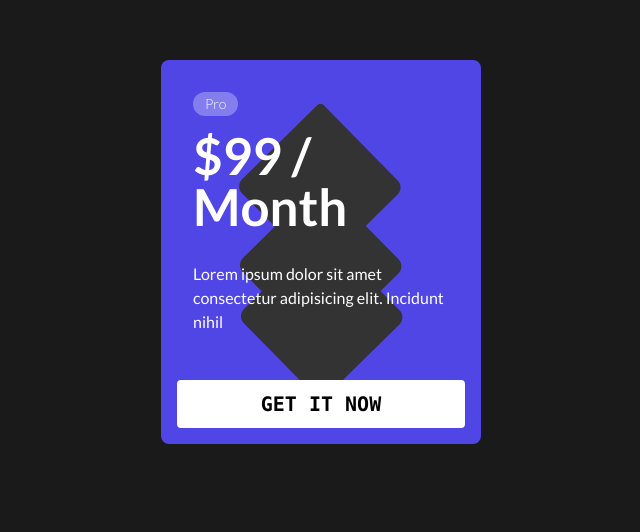
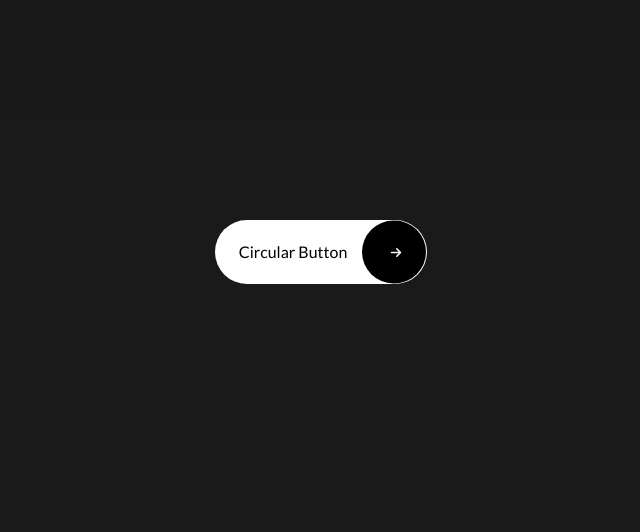
Before and after one commit to AbdulHannan242001/components, a React (Vite) app: page / in a window 1280 px wide. Shown: the part 6548-7080 px from the top of the page, without its empty margins (319-959 px from the left). Built offline with nearby package versions, Linux system fonts and the light colour scheme.

Commit message:
Added Circular Button

```diff
--- a/src/App.jsx
+++ b/src/App.jsx
@@ -36,6 +36,7 @@
 import BentoGrid from "./components/Bento/BentoGrid";
 import ShutterCard from "./components/ShutterCard/ShutterCard";
 import TextButton from "./components/Button/TextButton";
+import CircularButton from "./components/Button/CircularButton";
 
 function App() {
   const cardImg = [
@@ -62,6 +63,7 @@
         <ShinyButton />
         <OverlapButton />
         <TextButton />
+        <CircularButton text={"Circular Button"} />
         <SquishyCard />
         <TiltCard />
         <CustomBorder />
--- /dev/null
+++ b/src/components/Button/CircularButton.jsx
@@ -0,0 +1,48 @@
+import { FaArrowRight } from "react-icons/fa6";
+import { motion } from "framer-motion";
+
+const CircularButton = ({ text }) => {
+  return (
+    <section className="flex justify-center items-center min-h-screen">
+      <motion.button
+        initial="initial"
+        whileHover="hover"
+        whileTap="tap"
+        variants={{
+          initial: { borderWidth: "0px" },
+          hover: { borderWidth: "4px" },
+          tap: { scale: 0.98 },
+        }}
+        transition={{ duration: 0.2, ease: "easeInOut" }}
+        className="z-10 bg-white rounded-full border-gray-300 relative"
+      >
+        <motion.p
+          variants={{
+            initial: { color: "black" },
+            hover: { color: "white" },
+          }}
+          transition={{ duration: 0.1, delay: 0.1 }}
+          className="w-full h-16 flex items-center pl-6 pr-20 z-50 relative"
+        >
+          {text}
+        </motion.p>
+
+        <motion.div
+          variants={{
+            initial: { width: "64px", height: "98.5%" },
+            hover: { width: "99%", height: "98.5%" },
+          }}
+          transition={{ duration: 0.3, ease: "easeIn", delay: 0.1 }}
+          className="absolute right-[1px] top-1/2 -translate-y-1/2 bg-black text-white rounded-full flex items-center z-20"
+        >
+          <FaArrowRight
+            size={12}
+            className="absolute top-1/2 right-[24px] -translate-y-1/2"
+          />
+        </motion.div>
+      </motion.button>
+    </section>
+  );
+};
+
+export default CircularButton;
--- a/src/components/ShutterCard/ShutterCard.jsx
+++ b/src/components/ShutterCard/ShutterCard.jsx
@@ -21,7 +21,7 @@
           controls.start({ height: "50%" });
         }}
       >
-        <div className="absolute inset-0 bg-gradient-to-t from-pink-500 to-pink-400 p-4 z-0 flex flex-col justify-between">
+        <div className="absolute inset-0 bg-gradient-to-t from-sky-500 to-blue-400 p-4 z-0 flex flex-col justify-between">
           <h2 className="text-xl font-bold text-white">{heading}</h2>
           <p className="text-white text-sm">{description}</p>
         </div>
```
